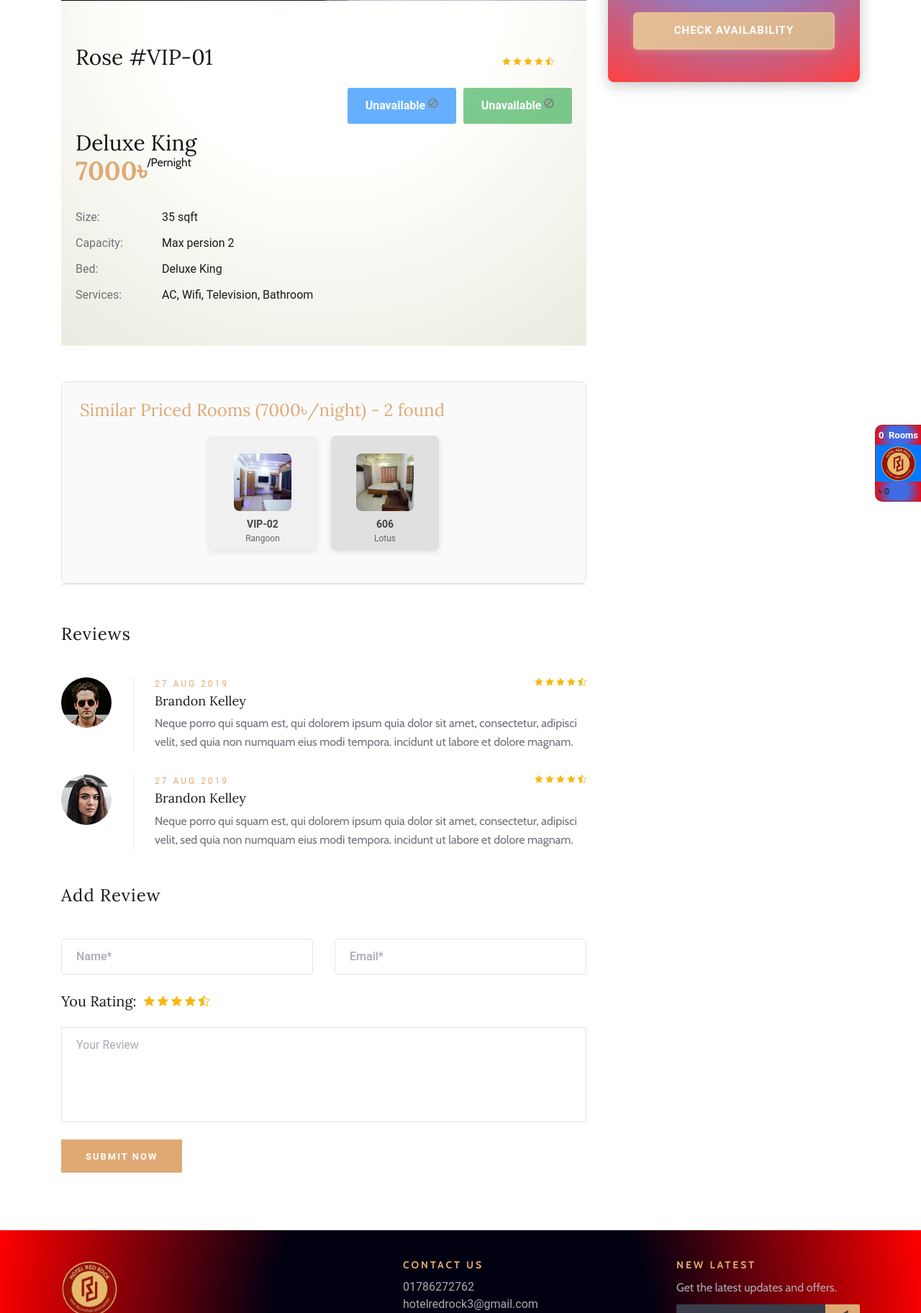
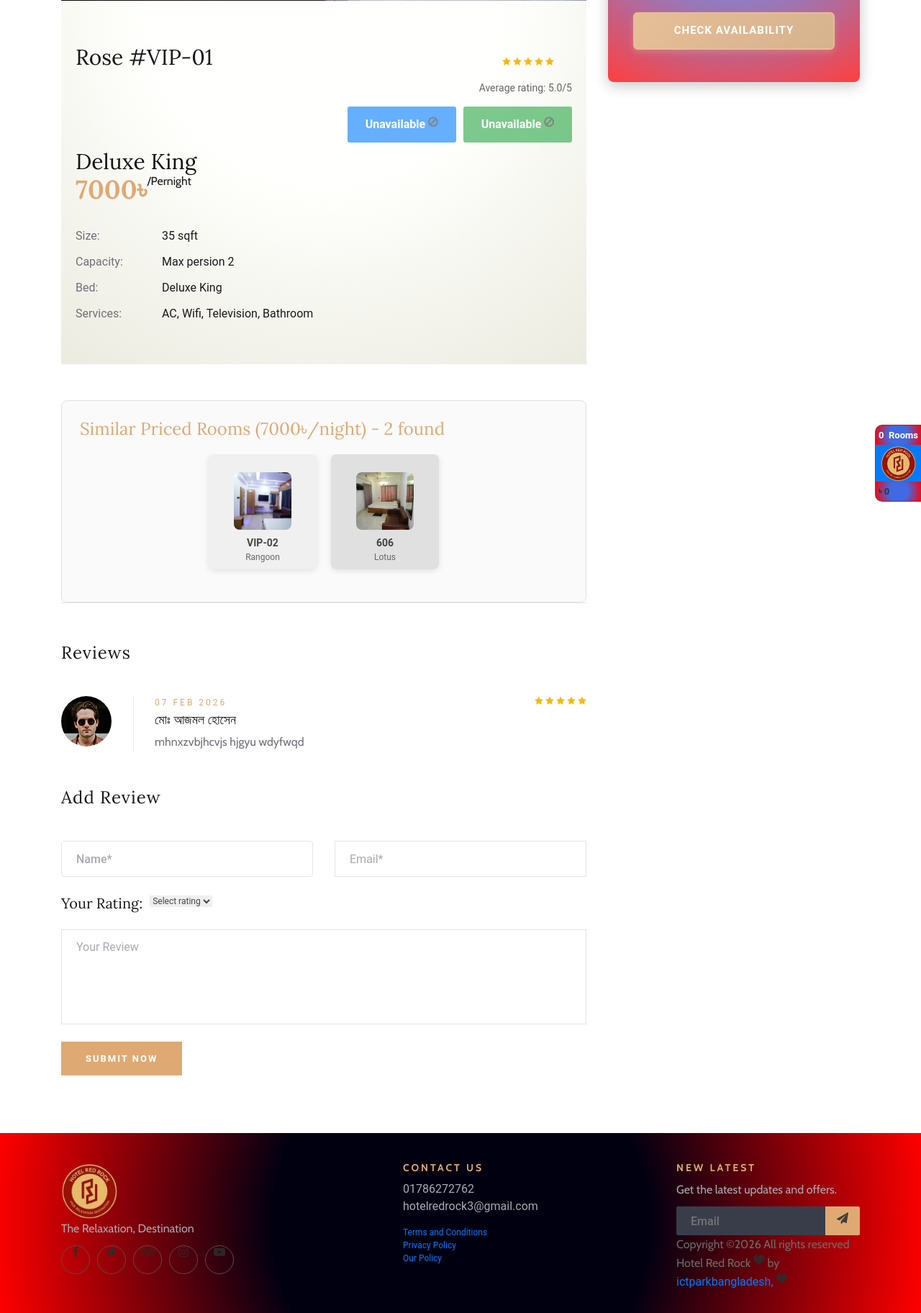
Before and after one commit to sumonben/rhms, a Django app: page /rooms/room_details/4/ in a window 1280 px wide. Shown: the part 645-2469 px from the top of the page at 72% size. Run offline with Django 5.2, Linux system fonts and the light colour scheme; data comes from the database, SQL or seed files in the repository; both versions use the stored data as it was after the commit; data that the repository does not hold is empty; some libraries are stand-ins or nearby versions.

Commit message:
adding review for room

```diff
--- a/rhms/settings.py
+++ b/rhms/settings.py
@@ -187,3 +187,7 @@ STATIC_URL = 'static/'
 # https://docs.djangoproject.com/en/5.2/ref/settings/#default-auto-field
 
 DEFAULT_AUTO_FIELD = 'django.db.models.BigAutoField'
+
+# reCAPTCHA (v2 Checkbox)
+RECAPTCHA_SITE_KEY = os.environ.get('RECAPTCHA_SITE_KEY', '6LfKnGMsAAAAADMTciEbrIVNlVAB3fa2LpDoPfEa')
+RECAPTCHA_SECRET_KEY = os.environ.get('RECAPTCHA_SECRET_KEY', '6LfKnGMsAAAAAEy1rYVHlPqqTBntxp18gAhPaGr1')
--- a/rhms/urls.py
+++ b/rhms/urls.py
@@ -23,6 +23,8 @@ from . import views
 urlpatterns = [
     path('admin/', admin.site.urls),
     path('', views.Frontpage.as_view(),name="frontpage"),
+    path('about/', views.AboutView.as_view(), name='about'),
+    path('contact/', views.ContactView.as_view(), name='contact'),
     path('find-booking/', views.FindBookingView.as_view(), name='find_booking'),
     path('booking/<int:booking_id>/', views.BookingDetailsView.as_view(), name='booking_details'),
     path('booking/<int:booking_id>/receipt/', views.BookingReceiptView.as_view(), name='booking_receipt'),
--- a/rooms/urls.py
+++ b/rooms/urls.py
@@ -7,6 +7,7 @@ from . import views
 urlpatterns = [
     path('', views.Rooms.as_view(),name='rooms_view'),
     path('room_details/<int:id>/', views.RoomDetails.as_view(),name="room_details"),
+    path('room_details/<int:id>/review/', views.RoomReviewSubmitView.as_view(), name='room_review'),
     path('room_type_rooms/<int:id>/', views.RoomTypeRooms.as_view(),name="room_type_rooms"),
     # path('rooms/', include('rooms.urls')),
 
--- a/rooms/views.py
+++ b/rooms/views.py
@@ -2,8 +2,12 @@ from django.shortcuts import render
 from django.views.generic import View, TemplateView, DetailView
 from django.contrib import messages
 from django.utils import timezone
-from rooms.models import Room,RoomType
+from django.conf import settings
+from rooms.models import Room, RoomType, RoomReview
 from accounts.models import Staff, Guest,Designation, Department
+from urllib.parse import urlencode
+from urllib.request import urlopen, Request
+import json
 
 
 def _set_display_status_for_rooms(rooms):
@@ -131,6 +135,15 @@ class RoomDetails(View):
 
         staffs=Staff.objects.all().order_by("serial")
         guests=Guest.objects.all().order_by("-id")
+        room_reviews = []
+        average_rating = None
+        average_rating_int = None
+        if rooms:
+            room_reviews = RoomReview.objects.filter(room=rooms, is_approved=True).order_by('-created_at')
+            if room_reviews:
+                average_value = sum(r.rating for r in room_reviews) / len(room_reviews)
+                average_rating = round(average_value, 1)
+                average_rating_int = int(round(average_value, 0))
         context={}
         if rooms:
             _set_display_status_for_rooms([rooms])
@@ -138,6 +151,10 @@ class RoomDetails(View):
         context['same_priced_rooms']=same_priced_rooms
         context['staffs']=staffs
         context['guests']=guests
+        context['room_reviews'] = room_reviews
+        context['average_rating'] = average_rating
+        context['average_rating_int'] = average_rating_int
+        context['recaptcha_site_key'] = getattr(settings, 'RECAPTCHA_SITE_KEY', '')
         return render(request, self.template_name,context)
 
     def post(self, request, *args, **kwargs):
@@ -161,3 +178,72 @@ class RoomDetails(View):
         else:
             messages.error(request, 'Please select check-in and check-out dates')
             return redirect('room_details', id=kwargs['id'])
+
+
+class RoomReviewSubmitView(View):
+    def post(self, request, id, *args, **kwargs):
+        from django.shortcuts import redirect
+
+        room = Room.objects.filter(id=id).first()
+        if not room:
+            messages.error(request, 'Room not found.')
+            return redirect('rooms_view')
+
+        name = (request.POST.get('name') or '').strip()
+        email = (request.POST.get('email') or '').strip()
+        rating = request.POST.get('rating')
+        comment = (request.POST.get('comment') or '').strip()
+        recaptcha_token = request.POST.get('g-recaptcha-response')
+
+        if not name or not email or not rating or not comment:
+            messages.error(request, 'Please fill in all review fields.')
+            return redirect('room_details', id=id)
+
+        try:
+            rating = int(rating)
+        except (TypeError, ValueError):
+            messages.error(request, 'Invalid rating.')
+            return redirect('room_details', id=id)
+
+        if rating < 1 or rating > 5:
+            messages.error(request, 'Rating must be between 1 and 5.')
+            return redirect('room_details', id=id)
+
+        secret = getattr(settings, 'RECAPTCHA_SECRET_KEY', '')
+        site_key = getattr(settings, 'RECAPTCHA_SITE_KEY', '')
+        if not secret or not site_key:
+            messages.error(request, 'reCAPTCHA is not configured. Please contact support.')
+            return redirect('room_details', id=id)
+
+        if not recaptcha_token:
+            messages.error(request, 'Please complete the reCAPTCHA.')
+            return redirect('room_details', id=id)
+
+        data = urlencode({
+            'secret': secret,
+            'response': recaptcha_token,
+            'remoteip': request.META.get('REMOTE_ADDR', '')
+        }).encode('utf-8')
+
+        try:
+            req = Request('https://www.google.com/recaptcha/api/siteverify', data=data)
+            with urlopen(req, timeout=10) as response:
+                result = json.loads(response.read().decode('utf-8'))
+        except Exception:
+            messages.error(request, 'reCAPTCHA verification failed. Please try again.')
+            return redirect('room_details', id=id)
+
+        if not result.get('success'):
+            messages.error(request, 'reCAPTCHA verification failed. Please try again.')
+            return redirect('room_details', id=id)
+
+        RoomReview.objects.create(
+            room=room,
+            name=name,
+            email=email,
+            rating=rating,
+            comment=comment,
+        )
+
+        messages.success(request, 'Thank you! Your review has been submitted.')
+        return redirect('room_details', id=id)
--- a/templates/components/navbarfront.html
+++ b/templates/components/navbarfront.html
@@ -35,9 +35,9 @@
                                         </ul>
                 </li>
                 <li><a href="{% url 'find_booking' %}">Find Booking</a></li>
-                <li><a href="./about-us.html">About Us</a></li>
+                <li><a href="{% url 'about' %}">About Us</a></li>
                 {% comment %} <li><a href="./blog.html">News</a></li> {% endcomment %}
-                <li><a href="./contact.html">Contact</a></li>
+                <li><a href="{% url 'contact' %}">Contact</a></li>
             </ul>
         </nav>
         <div id="mobile-menu-wrap"></div>
@@ -127,7 +127,7 @@
                                         </ul>
                                     </li>
                                     <li><a style="color: #fff;" href="{% url 'find_booking' %}">Find Booking</a></li>
-                                    <li><a style="color: #fff;" href="./about-us.html">About Us</a></li>
+                                    <li><a style="color: #fff;" href="{% url 'about' %}">About Us</a></li>
                                     {% comment %} <li><a style="color: #fff;" href="./pages.html">Pages</a>
                                         <ul class="dropdown">
                                             <li><a  href="{% url 'room_details' 1 %}">Room Details</a></li>
@@ -137,7 +137,7 @@
                                         </ul>
                                     </li>
                                     <li><a style="color: #fff;" href="./blog.html">News</a></li>{% endcomment %}
-                                    <li><a style="color: #fff;" href="./contact.html">Contact</a></li>
+                                    <li><a style="color: #fff;" href="{% url 'contact' %}">Contact</a></li>
                                 </ul>
                             </nav>
                             <div class="nav-right search-switch">
--- a/templates/frontpage/frontpage.html
+++ b/templates/frontpage/frontpage.html
@@ -87,7 +87,7 @@
                         </div>
                         <p class="f-para">Hotel Red Rock is one of the best Residential Hotel In Joypurhat, Bangladesh</p>
                         <p class="s-para">The relaxation, Destination.</p>
-                        <a href="#" class="primary-btn about-btn">Read More</a>
+                        <a href="{% url 'about' %}" class="primary-btn about-btn">Read More</a>
                     </div>
                 </div>
                 <div class="col-lg-6">
--- a/templates/rooms/room_details.html
+++ b/templates/rooms/room_details.html
@@ -10,6 +10,19 @@
 
     {% block content %}
     <!-- Breadcrumb Section End -->
+
+    {% if messages %}
+      <div class="container" style="margin-top: 15px;">
+        {% for message in messages %}
+          <div class="alert alert-{{ message.tags }} alert-dismissible fade show" role="alert">
+            {{ message }}
+            <button type="button" class="close" data-dismiss="alert" aria-label="Close">
+              <span aria-hidden="true">&times;</span>
+            </button>
+          </div>
+        {% endfor %}
+      </div>
+    {% endif %}
 
     <!-- Room Details Section Begin -->
      <br>
@@ -24,12 +37,27 @@
                               <h3>{{ room.name_eng }} #{{ room.room_no }}</h3><br>
                                 <div class="rdt-right">
                                     <div class="rating">
+                                  {% if average_rating_int %}
+                                    {% for _ in "12345"|make_list %}
+                                      {% if forloop.counter <= average_rating_int %}
                                         <i class="icon_star"></i>
-                                        <i class="icon_star"></i>
-                                        <i class="icon_star"></i>
-                                        <i class="icon_star"></i>
-                                        <i class="icon_star-half_alt"></i>
+                                      {% else %}
+                                        <i class="icon_star" style="opacity: 0.35;"></i>
+                                      {% endif %}
+                                    {% endfor %}
+                                  {% else %}
+                                    <i class="icon_star" style="opacity: 0.35;"></i>
+                                    <i class="icon_star" style="opacity: 0.35;"></i>
+                                    <i class="icon_star" style="opacity: 0.35;"></i>
+                                    <i class="icon_star" style="opacity: 0.35;"></i>
+                                    <i class="icon_star" style="opacity: 0.35;"></i>
+                                  {% endif %}
                                     </div>
+                                {% if average_rating %}
+                                  <div style="margin-top: 5px; font-size: 14px; color: #666;">
+                                    Average rating: {{ average_rating }}/5
+                                  </div>
+                                {% endif %}
                                     {% with status=room.display_status|default:room.status|default_if_none:"available"|lower %}
                                     <div style="display: flex; gap: 10px; margin-top: 15px;">
                                       {% if status == 'available' %}
@@ -214,68 +242,63 @@ a.control_next {
 
                     <div class="rd-reviews">
                       <h4>Reviews</h4>
+                      {% if room_reviews %}
+                        {% for review in room_reviews %}
                           <div class="review-item">
                             <div class="ri-pic">
                               <img src="{% static 'img/room/avatar/avatar-1.jpg' %}" alt="">
                             </div>
                             <div class="ri-text">
-                                <span>27 Aug 2019</span>
+                              <span>{{ review.created_at|date:"d M Y" }}</span>
                               <div class="rating">
+                                {% for _ in "12345"|make_list %}
+                                  {% if forloop.counter <= review.rating %}
                                     <i class="icon_star"></i>
-                                    <i class="icon_star"></i>
-                                    <i class="icon_star"></i>
-                                    <i class="icon_star"></i>
-                                    <i class="icon_star-half_alt"></i>
+                                  {% else %}
+                                    <i class="icon_star" style="opacity: 0.35;"></i>
+                                  {% endif %}
+                                {% endfor %}
                               </div>
-                                <h5>Brandon Kelley</h5>
-                                <p>Neque porro qui squam est, qui dolorem ipsum quia dolor sit amet, consectetur,
-                                    adipisci velit, sed quia non numquam eius modi tempora. incidunt ut labore et dolore
-                                    magnam.</p>
+                              <h5>{{ review.name }}</h5>
+                              <p>{{ review.comment }}</p>
                             </div>
                           </div>
-                        <div class="review-item">
-                            <div class="ri-pic">
-                                <img src="{% static 'img/room/avatar/avatar-2.jpg' %}" alt="">
-                            </div>
-                            <div class="ri-text">
-                                <span>27 Aug 2019</span>
-                                <div class="rating">
-                                    <i class="icon_star"></i>
-                                    <i class="icon_star"></i>
-                                    <i class="icon_star"></i>
-                                    <i class="icon_star"></i>
-                                    <i class="icon_star-half_alt"></i>
-                                </div>
-                                <h5>Brandon Kelley</h5>
-                                <p>Neque porro qui squam est, qui dolorem ipsum quia dolor sit amet, consectetur,
-                                    adipisci velit, sed quia non numquam eius modi tempora. incidunt ut labore et dolore
-                                    magnam.</p>
-                            </div>
-                        </div>
+                        {% endfor %}
+                      {% else %}
+                        <p>No reviews yet. Be the first to leave a review.</p>
+                      {% endif %}
                     </div>
                     <div class="review-add">
                       <h4>Add Review</h4>
-                        <form action="#" class="ra-form">
+                      <form action="{% url 'room_review' room.id %}" method="post" class="ra-form">
+                        {% csrf_token %}
                         <div class="row">
                           <div class="col-lg-6">
-                                    <input type="text" placeholder="Name*">
+                            <input type="text" name="name" placeholder="Name*" required>
                           </div>
                           <div class="col-lg-6">
-                                    <input type="text" placeholder="Email*">
+                            <input type="email" name="email" placeholder="Email*" required>
                           </div>
                           <div class="col-lg-12">
                             <div>
-                                        <h5>You Rating:</h5>
-                                        <div class="rating">
-                                            <i class="icon_star"></i>
-                                            <i class="icon_star"></i>
-                                            <i class="icon_star"></i>
-                                            <i class="icon_star"></i>
-                                            <i class="icon_star-half_alt"></i>
+                              <h5>Your Rating:</h5>
+                              <select name="rating" class="form-select" required style="max-width: 220px;">
+                                <option value="">Select rating</option>
+                                <option value="5">5 - Excellent</option>
+                                <option value="4">4 - Good</option>
+                                <option value="3">3 - متوسط</option>
+                                <option value="2">2 - Fair</option>
+                                <option value="1">1 - Poor</option>
+                              </select>
                             </div>
-                                    </div>
-                                    <textarea placeholder="Your Review"></textarea>
+                            <textarea name="comment" placeholder="Your Review" required></textarea>
+                            {% if recaptcha_site_key %}
+                              <div class="g-recaptcha" data-sitekey="{{ recaptcha_site_key }}" style="margin: 15px 0;"></div>
                               <button type="submit">Submit Now</button>
+                            {% else %}
+                              <p style="color: #b00; margin: 15px 0;">reCAPTCHA is not configured. Please set the site key to enable reviews.</p>
+                              <button type="submit" disabled style="opacity: 0.6; cursor: not-allowed;">Submit Now</button>
+                            {% endif %}
                           </div>
                         </div>
                       </form>
@@ -323,6 +346,7 @@ a.control_next {
         </div>
     </section>
     <!-- Room Details Section End -->
+    <script src="https://www.google.com/recaptcha/api.js" async defer></script>
     <script>
 jQuery(document).ready(function($) {
   var slider = $('#slider');
```
Also changed, not shown: payment/models.py (+17 -17 lines), rhms/views.py (+8 -0 lines), rooms/admin.py (+8 -1 lines), rooms/models.py (+16 -0 lines), templates/frontpage/about_us.html (added, +72 -0 lines), templates/frontpage/contact_us.html (added, +70 -0 lines), db.sqlite3, media/media/logo/owner.jpg (added), rooms/migrations/0009_roomreview.py (added), static/images/owner.jpg (renamed from media/media/logo/WhatsApp_Image_2025-10-19_at_21.51.47_6758f4fa.jpg). Lines whose indentation alone changed are shown as unchanged.
